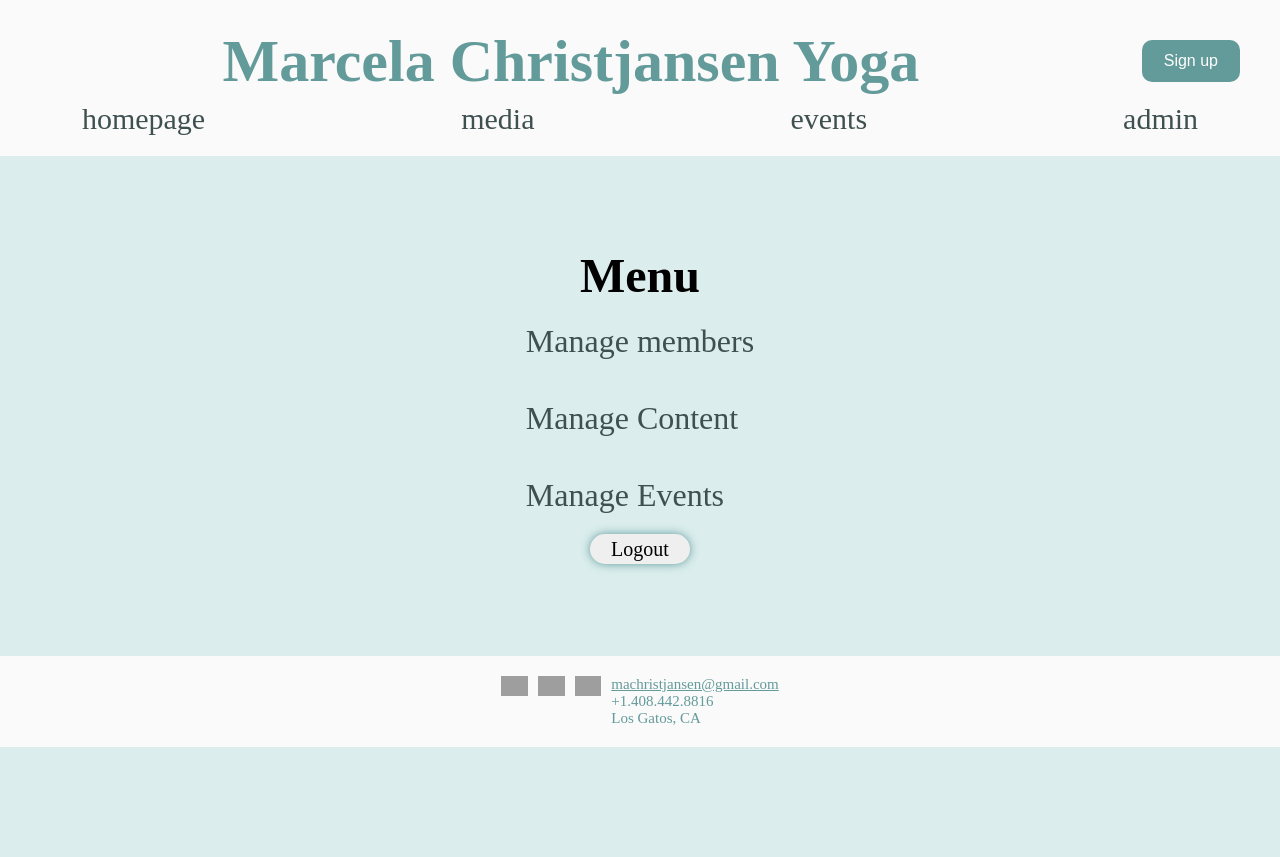
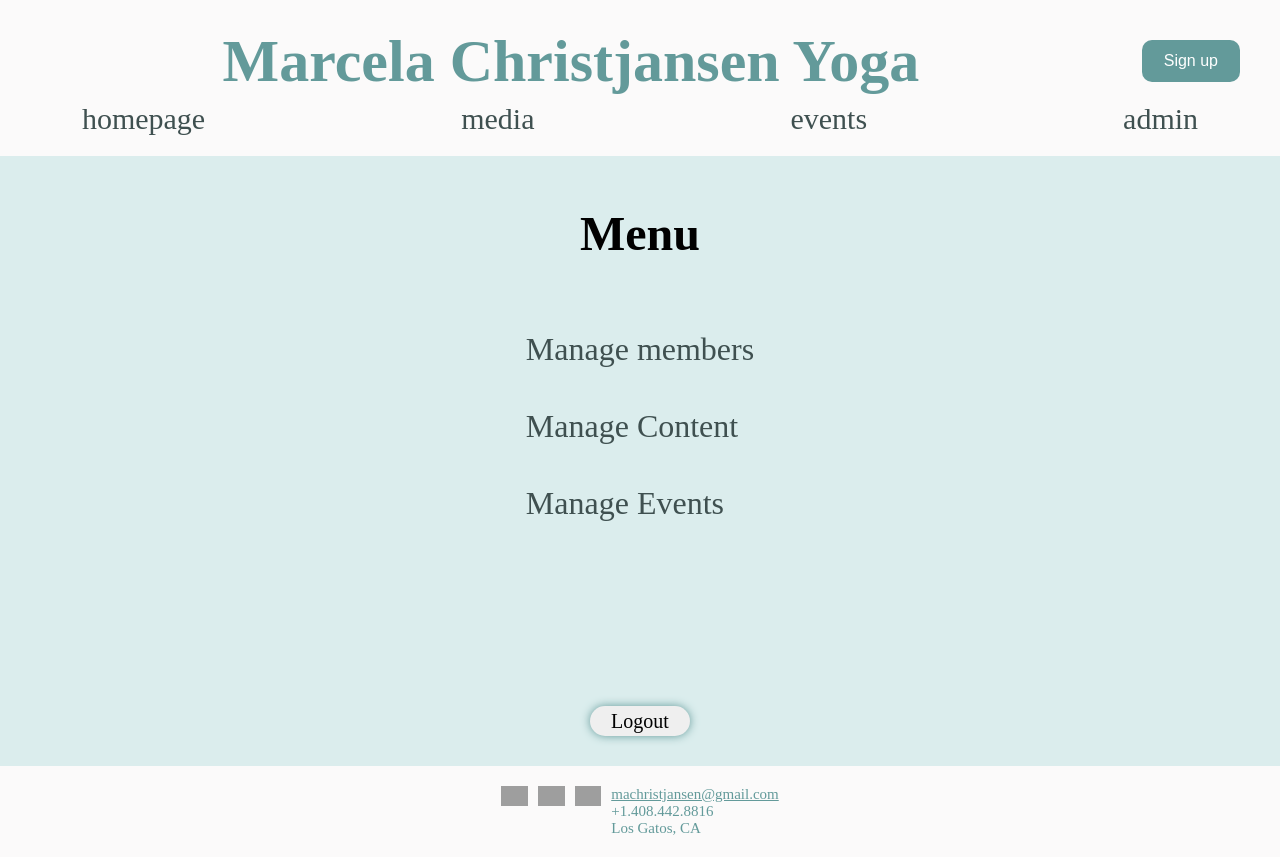
Before and after one commit to MaxusTheOne/Yoga-frontend, a React (Vite) app in the folder YogaFrontend/: page /adminMenu in a window 1280 px wide. Before the commit the page ends 800 px from the top, so only its background shows below. Built offline with nearby package versions, Linux system fonts and the light colour scheme; grey boxes are pictures that could not be loaded; a web font is replaced by a local one.

Commit message:
added styling to admin pages

```diff
--- a/YogaFrontend/src/components/Adminpage/AdminMenu.jsx
+++ b/YogaFrontend/src/components/Adminpage/AdminMenu.jsx
@@ -3,7 +3,9 @@ import { NavLink } from 'react-router-dom'
 export default function AdminMenu() {
     return (
         <div className="menu-container">
-            <h2>Menu</h2>
+            <div className="menu-header">
+                <h2>Menu</h2>
+            </div>
             <ul>
                 <NavLink to="/memberManagement">
                     <li className="adminMenu-li">Manage members</li>
@@ -14,11 +16,6 @@ export default function AdminMenu() {
                 <NavLink to="/eventManagement">
                     <li className="adminMenu-li">Manage Events</li>
                 </NavLink>
-                <NavLink to="/">
-                    <div className="logout-button-container">
-                        <button className="logout-button">Logout</button>
-                    </div>
-                </NavLink>
             </ul>
         </div>
     )
--- a/YogaFrontend/src/components/Adminpage/ContentManagement.jsx
+++ b/YogaFrontend/src/components/Adminpage/ContentManagement.jsx
@@ -9,18 +9,23 @@ export default function ContentManagement() {
             <Header />
             <AnimatedPage>
                 <div className="contentManagement-container">
-                    <h2>Content management</h2>
+                    <div className="menu-header">
+                        <h2>Content management</h2>
+                    </div>
                     <ul>
                         <li className="adminMenu-li">Add Content</li>
+                        <li className="adminMenu-li">See all Content</li>
 
                         <NavLink to="/adminMenu">
                             <li className="adminMenu-li">To menu</li>
                         </NavLink>
                     </ul>
-                    <NavLink to="/">
+                </div>
+                <NavLink to="/admin">
+                    <div className="logout-button-container">
                         <button className="logout-button">Logout</button>
-                    </NavLink>
-                </div>
+                    </div>
+                </NavLink>
             </AnimatedPage>
             <Footer />
         </>
--- a/YogaFrontend/src/components/Adminpage/EventManagement.jsx
+++ b/YogaFrontend/src/components/Adminpage/EventManagement.jsx
@@ -9,18 +9,23 @@ export default function EventManagement() {
             <Header />
             <AnimatedPage>
                 <div className="eventManagement-container">
-                    <h2>Event management</h2>
+                    <div className="menu-header">
+                        <h2>Event management</h2>
+                    </div>
                     <ul>
                         <li className="adminMenu-li">Add Event</li>
+                        <li className="adminMenu-li">See all Events</li>
 
                         <NavLink to="/adminMenu">
                             <li className="adminMenu-li">To menu</li>
                         </NavLink>
                     </ul>
-                    <NavLink to="/">
+                </div>
+                <NavLink to="/admin">
+                    <div className="logout-button-container">
                         <button className="logout-button">Logout</button>
-                    </NavLink>
-                </div>
+                    </div>
+                </NavLink>
             </AnimatedPage>
             <Footer />
         </>
--- a/YogaFrontend/src/components/Adminpage/ExtendedMenu.jsx
+++ b/YogaFrontend/src/components/Adminpage/ExtendedMenu.jsx
@@ -9,7 +9,9 @@ export default function ExtendedMenu() {
             <Header />
             <AnimatedPage>
                 <div className="menu-container">
-                    <h2>Menu</h2>
+                    <div className="menu-header">
+                        <h2>Menu</h2>
+                    </div>
                     <ul>
                         <NavLink to="/memberManagement">
                             <li className="adminMenu-li">Manage members</li>
@@ -20,15 +22,13 @@ export default function ExtendedMenu() {
                         <NavLink to="/eventManagement">
                             <li className="adminMenu-li">Manage Events</li>
                         </NavLink>
-                        <NavLink to="/">
-                            <div className="logout-button-container">
-                                <button className="logout-button">
-                                    Logout
-                                </button>
-                            </div>
-                        </NavLink>
                     </ul>
                 </div>
+                <NavLink to="/admin">
+                    <div className="logout-button-container">
+                        <button className="logout-button">Logout</button>
+                    </div>
+                </NavLink>
             </AnimatedPage>
             <Footer />
         </>
--- a/YogaFrontend/src/components/Adminpage/MemberManagement.jsx
+++ b/YogaFrontend/src/components/Adminpage/MemberManagement.jsx
@@ -9,18 +9,23 @@ export default function MemberManagement() {
             <Header />
             <AnimatedPage>
                 <div className="memberManagement-container">
-                    <h2>Member management</h2>
+                    <div className="menu-header">
+                        <h2>Member management</h2>
+                    </div>
                     <ul>
                         <li className="adminMenu-li">Edit member</li>
+                        <li className="adminMenu-li">See all members</li>
 
                         <NavLink to="/adminMenu">
                             <li className="adminMenu-li">To menu</li>
                         </NavLink>
                     </ul>
-                    <NavLink to="/">
+                </div>
+                <NavLink to="/admin">
+                    <div className="logout-button-container">
                         <button className="logout-button">Logout</button>
-                    </NavLink>
-                </div>
+                    </div>
+                </NavLink>
             </AnimatedPage>
             <Footer />
         </>
--- a/YogaFrontend/src/homepage.css
+++ b/YogaFrontend/src/homepage.css
@@ -620,10 +620,10 @@ button:hover {
 }
 
 .menu-container {
+    margin-top: 50px;
     height: 500px;
     display: flex;
     align-items: center;
-    justify-content: center;
     flex-direction: column;
     font-size: xx-large;
 }
@@ -633,9 +633,15 @@ button:hover {
     list-style: none;
 }
 
+.adminMenu-li:hover {
+    color: rgba(99, 154, 154, 1);
+    cursor: pointer;
+}
+
 .logout-button-container {
     display: flex;
     justify-content: center;
+    margin-bottom: 30px;
 }
 
 .logout-button:hover {
@@ -653,9 +659,13 @@ button:hover {
     font-size: 20px;
 }
 
+.menu-header {
+    margin-bottom: 50px;
+}
+
 /* MEMBER MANAGEMENT STYLES */
 .memberManagement-container {
-    margin-top: 100px;
+    margin-top: 50px;
     height: 500px;
     display: flex;
     align-items: center;
@@ -665,7 +675,7 @@ button:hover {
 
 /* EVENT MANAGEMENT STYLES */
 .eventManagement-container {
-    margin-top: 100px;
+    margin-top: 50px;
     height: 500px;
     display: flex;
     align-items: center;
@@ -675,7 +685,7 @@ button:hover {
 
 /* CONTENT MANAGEMENT STYLES */
 .contentManagement-container {
-    margin-top: 100px;
+    margin-top: 50px;
     height: 500px;
     display: flex;
     align-items: center;
```
